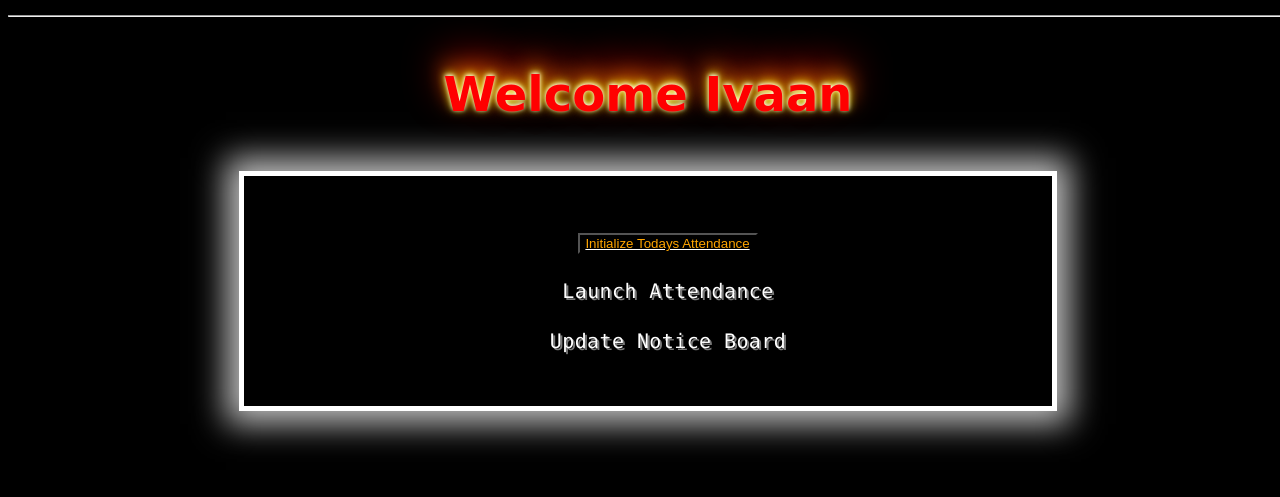
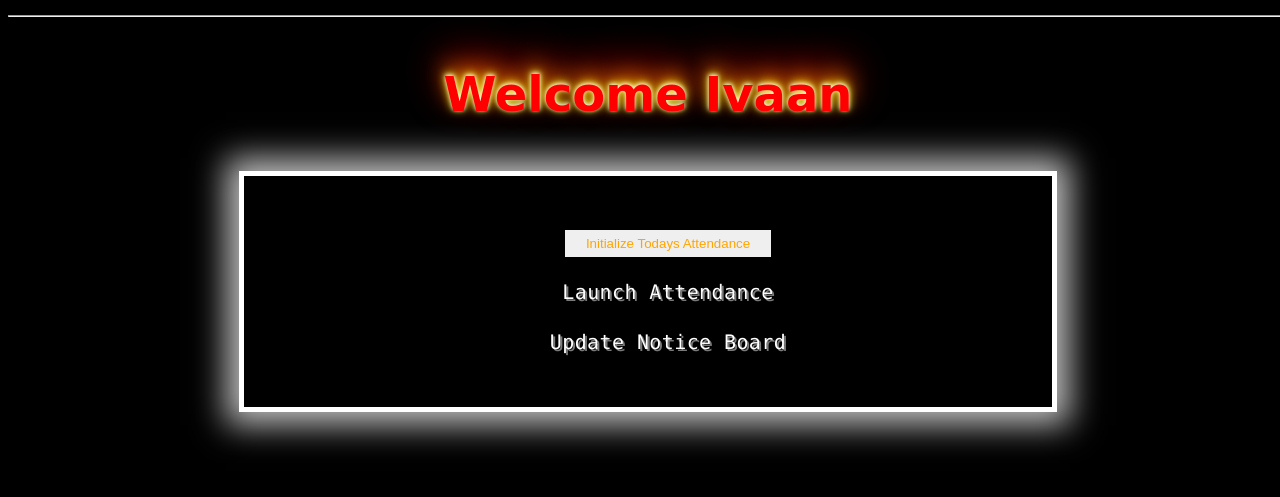
Before and after one commit to Ratu64/CGYM, a PHP site: page /adminhomepage.php in a window 1280 px wide. Shown: the part 58-555 px from the top of the page. Run offline with PHP 8.4, Linux system fonts and the light colour scheme; a user stored in the database is signed in; data that the repository does not hold is empty.

Commit message:
Update adminpage.css

```diff
--- a/css/adminpage.css
+++ b/css/adminpage.css
@@ -74,14 +74,19 @@ input{
     text-align:center;
 }
 button{
-    background-color: transparent;
-    color:orange;
-    padding-left: 5px;
-    text-decoration:underline white;
+    text-align:center;
+	text-decoration:none;
+	color:orange;
+    margin-right: 20px;
+	margin: 10px;
+	padding:5px 20px;
+	border:1px solid transparent;
 }
 button:hover{
-	background-color:#fff;
-    text-decoration:underline;
+	text-decoration:underline;
+    color:orange;
+    text-shadow: 0 -1px 1px #FFF, 0 -2px 6px #ff0, 0 -10px 14px #ff8000, 0 -18px 32px #F00;
+    margin-right: 20px;
 }
 div{
     text-align:center;
```
